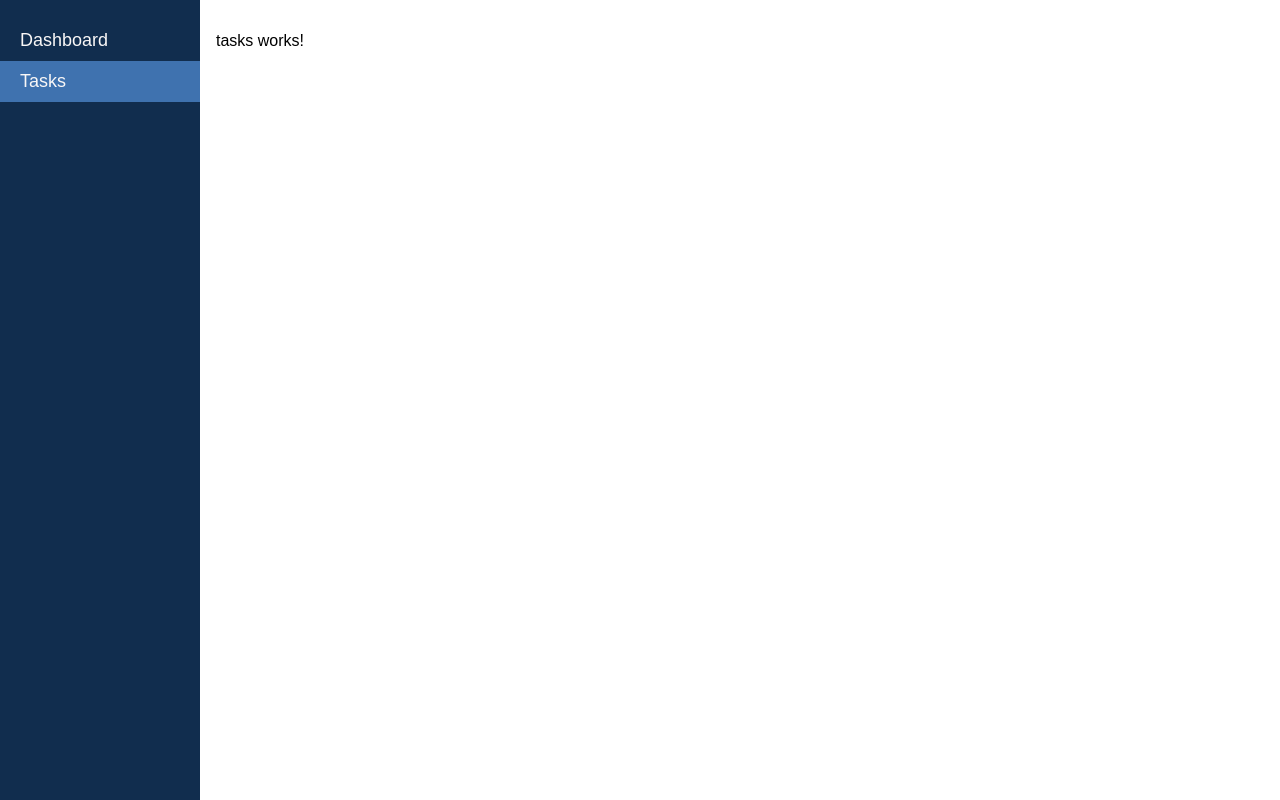
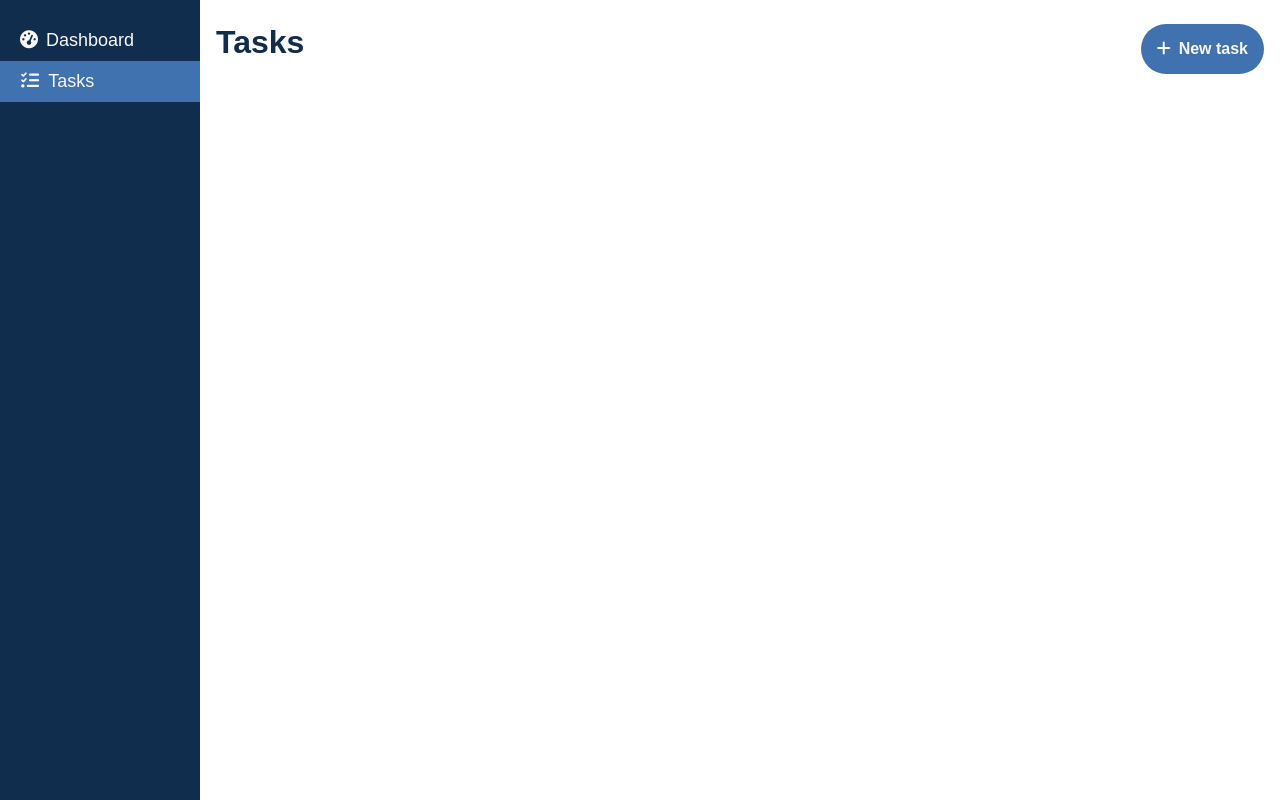
Before and after one commit to nuras1999/task-management-app, an Angular app: page /tasks in a window 1280 px wide. Built offline with nearby package versions, Linux system fonts and the light colour scheme; a small style sheet from the web is missing.

Commit message:
style(header): add style to header title and button

```diff
--- a/src/app/app.component.html
+++ b/src/app/app.component.html
@@ -3,13 +3,13 @@
     (click)="navigateTo('/dashboard')"
     [class.active]="router.url === '/dashboard'"
   >
-    Dashboard
+    <i class="fas fa-tachometer-alt pr-8"></i>Dashboard
   </button>
   <button
     (click)="navigateTo('/tasks')"
     [class.active]="router.url === '/tasks'"
   >
-    Tasks
+    <i class="fas fa-tasks pr-8"></i>Tasks
   </button>
 </nav>
 
--- a/src/app/app.component.scss
+++ b/src/app/app.component.scss
@@ -58,3 +58,32 @@
     }
   }
 }
+
+.header {
+  display: flex;
+  align-items: center;
+  justify-content: space-between;
+  @media (max-width: 768px) {
+    flex-direction: column;
+    align-items: start;
+  }
+
+  .create-button {
+    background: $secondary-color;
+    color: $text-color;
+    padding: 1rem;
+    border-radius: 2rem;
+    cursor: pointer;
+    font-weight: bold;
+    transition: all 0.1s linear;
+
+    @media (max-width: 768px) {
+      font-weight: normal;
+      padding: 0.5rem;
+    }
+
+    &:hover {
+      transform: translateY(-2px);
+    }
+  }
+}
--- a/src/app/components/dashboard/dashboard.component.html
+++ b/src/app/components/dashboard/dashboard.component.html
@@ -1 +1,5 @@
-<p>dashboard works!</p>
+<div class="header">
+  <h1 class="title">Dashboard</h1>
+
+  <div class="create-button"><i class="fa fa-plus pr-8"></i>New task</div>
+</div>
--- a/src/app/components/dashboard/dashboard.component.scss
+++ b/src/app/components/dashboard/dashboard.component.scss
@@ -0,0 +1 @@
+@import "../../app.component.scss";
--- a/src/app/components/tasks/tasks.component.html
+++ b/src/app/components/tasks/tasks.component.html
@@ -1 +1,4 @@
-<p>tasks works!</p>
+<div class="header">
+  <h1 class="title">Tasks</h1>
+  <div class="create-button"><i class="fa fa-plus pr-8"></i>New task</div>
+</div>
--- a/src/app/components/tasks/tasks.component.scss
+++ b/src/app/components/tasks/tasks.component.scss
@@ -0,0 +1 @@
+@import "../../app.component.scss";
--- a/src/styles.scss
+++ b/src/styles.scss
@@ -8,3 +8,14 @@ body {
   margin: 0;
   font-family: sans-serif;
 }
+
+h1 {
+  &.title {
+    margin-top: 8px;
+    color: $primary-color;
+  }
+}
+
+.pr-8 {
+  padding-right: 8px;
+}
```
